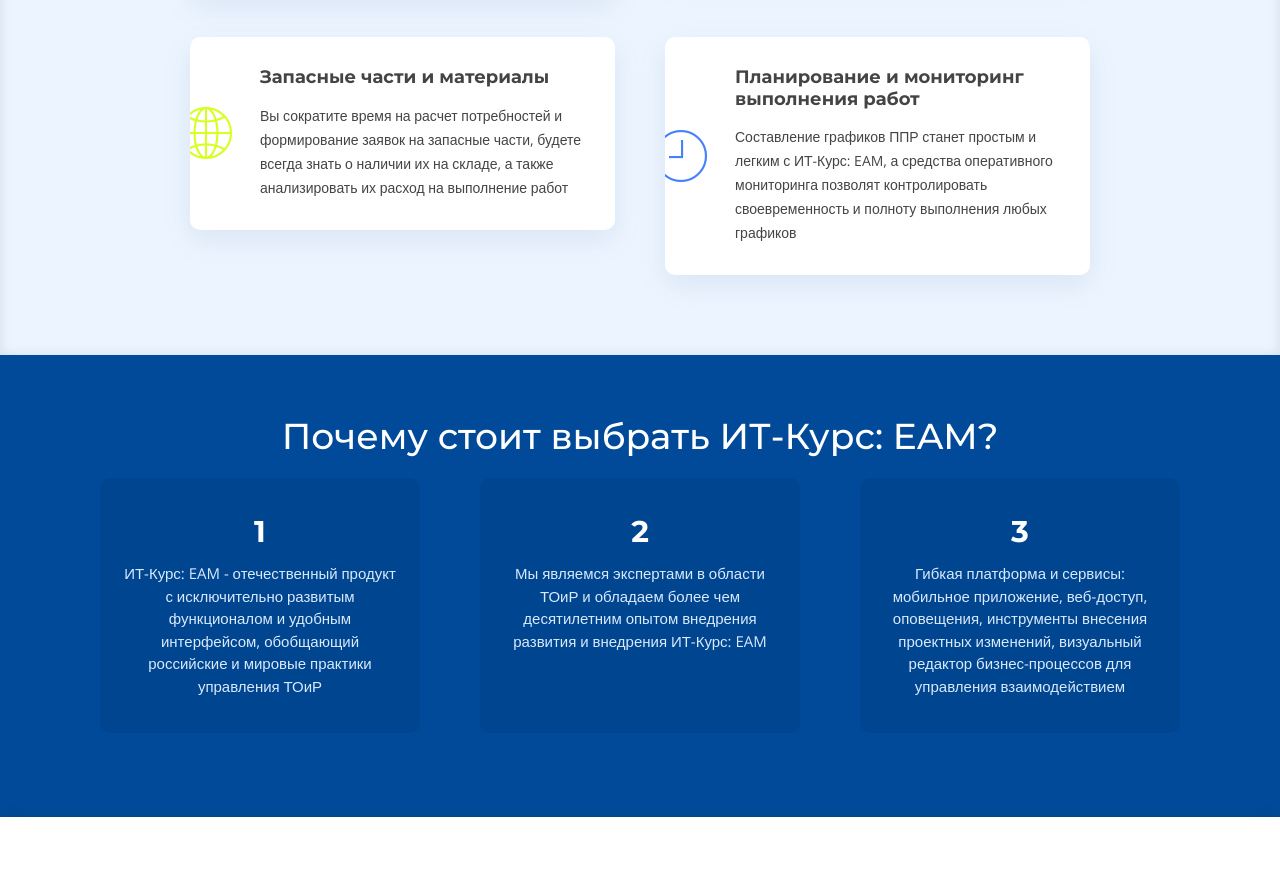
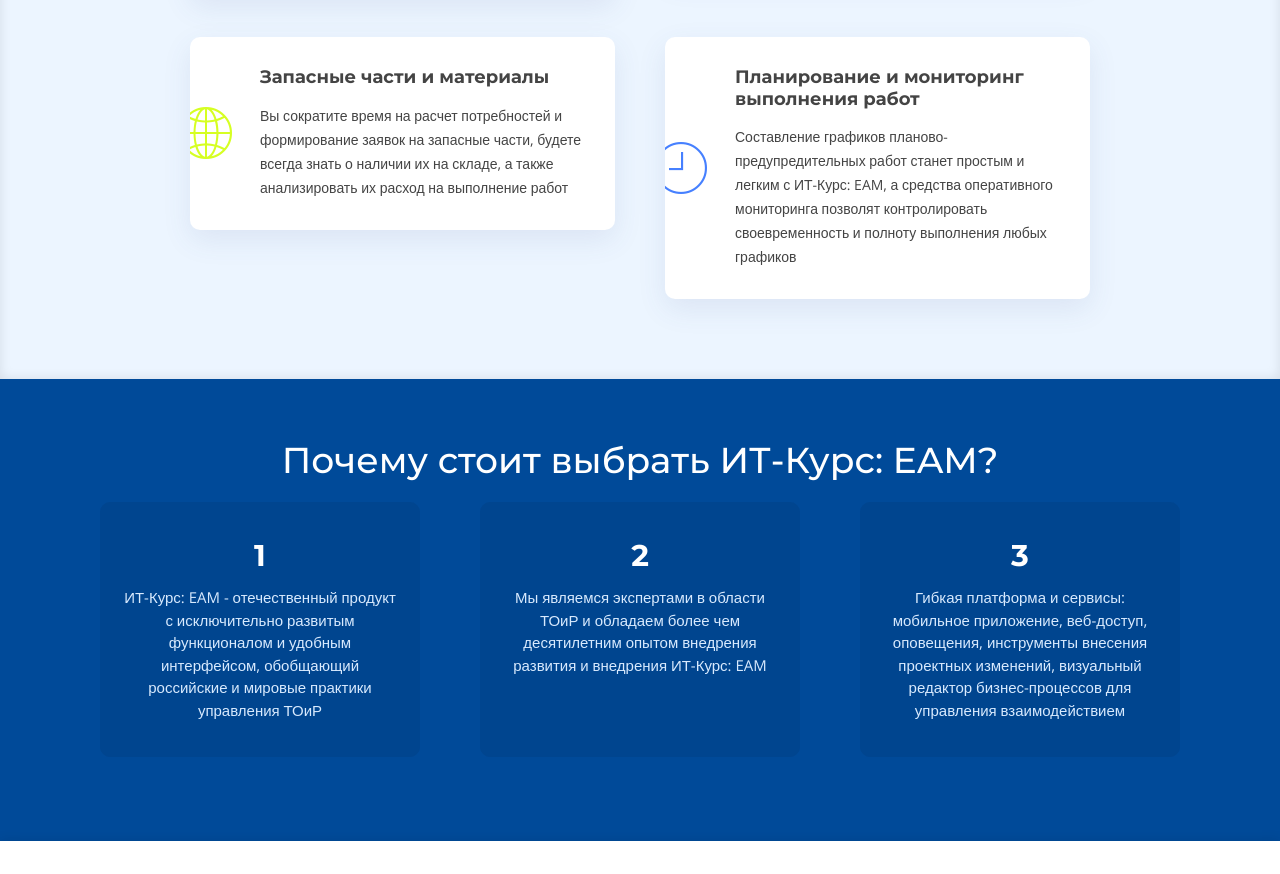
Before and after one commit to Armanitos94/eam, a plain HTML site: page index.html in a window 1280 px wide. Shown: the part 2093-2967 px from the top of the page. Drawn offline with nearby package versions, Linux system fonts and the light colour scheme; files whose address does not match are found by name.

Commit message:
Update index.html

```diff
--- a/index.html
+++ b/index.html
@@ -181,7 +181,7 @@
             <div class="box">
               <div class="icon"><i class="ion-ios-clock-outline" style="color: #4680ff;"></i></div>
               <h4 class="title">Планирование и мониторинг выполнения работ</h4>
-              <p class="description">Составление графиков ППР станет простым и легким с ИТ-Курс: EAM, а средства оперативного мониторинга позволят контролировать своевременность и полноту выполнения любых графиков</p>
+              <p class="description">Составление графиков планово-предупредительных работ станет простым и легким с ИТ-Курс: EAM, а средства оперативного мониторинга позволят контролировать своевременность и полноту выполнения любых графиков</p>
             </div>
           </div>
 
```
